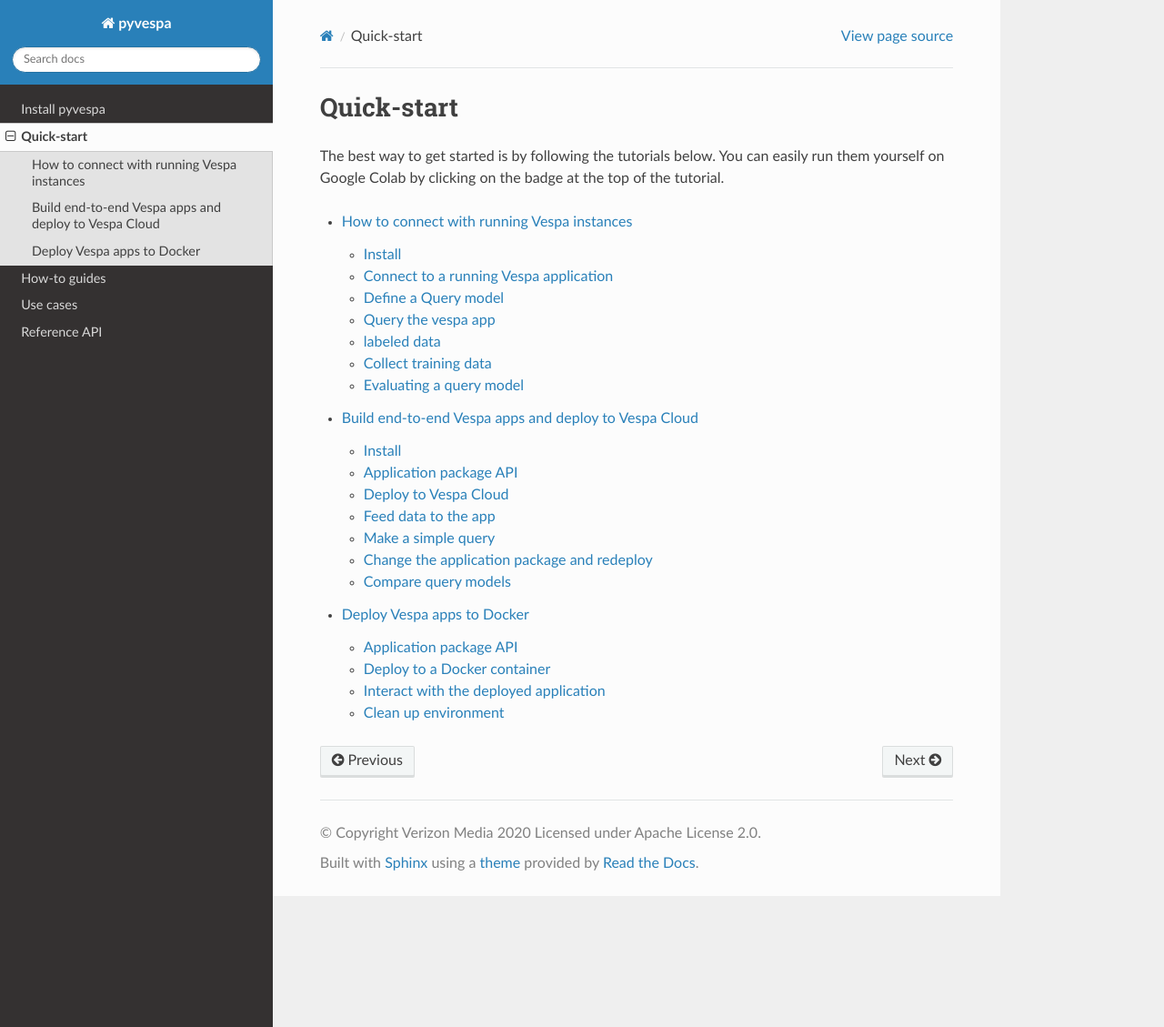
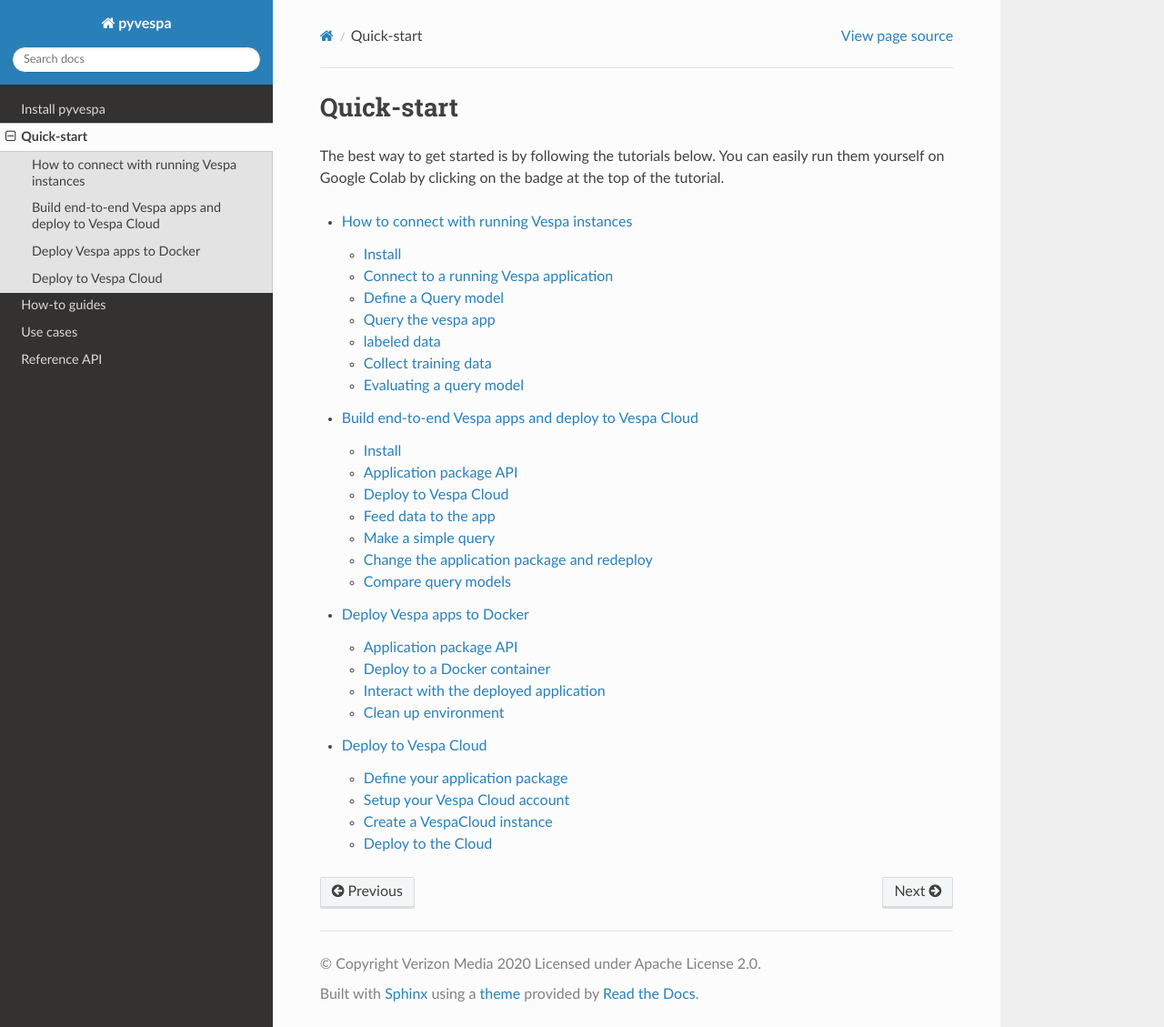
Before and after one commit to vespa-engine/pyvespa, a Sphinx documentation site: the page built from docs/sphinx/source/quickstart.rst, in a window 1280 px wide and 1129 px high. Shown: the whole window at 91% size. Built offline with Sphinx 7.4.7 and the Read the Docs theme 2.0.0, drawn with Linux system fonts in a browser that asks for light colours; pages that are not in the unit, such as notebooks, are missing from menus.

Commit message:
add more detailed deploy to vespa cloud quick start

```diff
--- a/docs/sphinx/source/quickstart.rst
+++ b/docs/sphinx/source/quickstart.rst
@@ -9,3 +9,4 @@
    connect-to-vespa-instance
    create-and-deploy-vespa-cloud
    create-and-deploy-vespa-docker
+   deploy-vespa-cloud
```
Also changed, not shown: docs/sphinx/source/deploy-vespa-cloud.ipynb (added).
